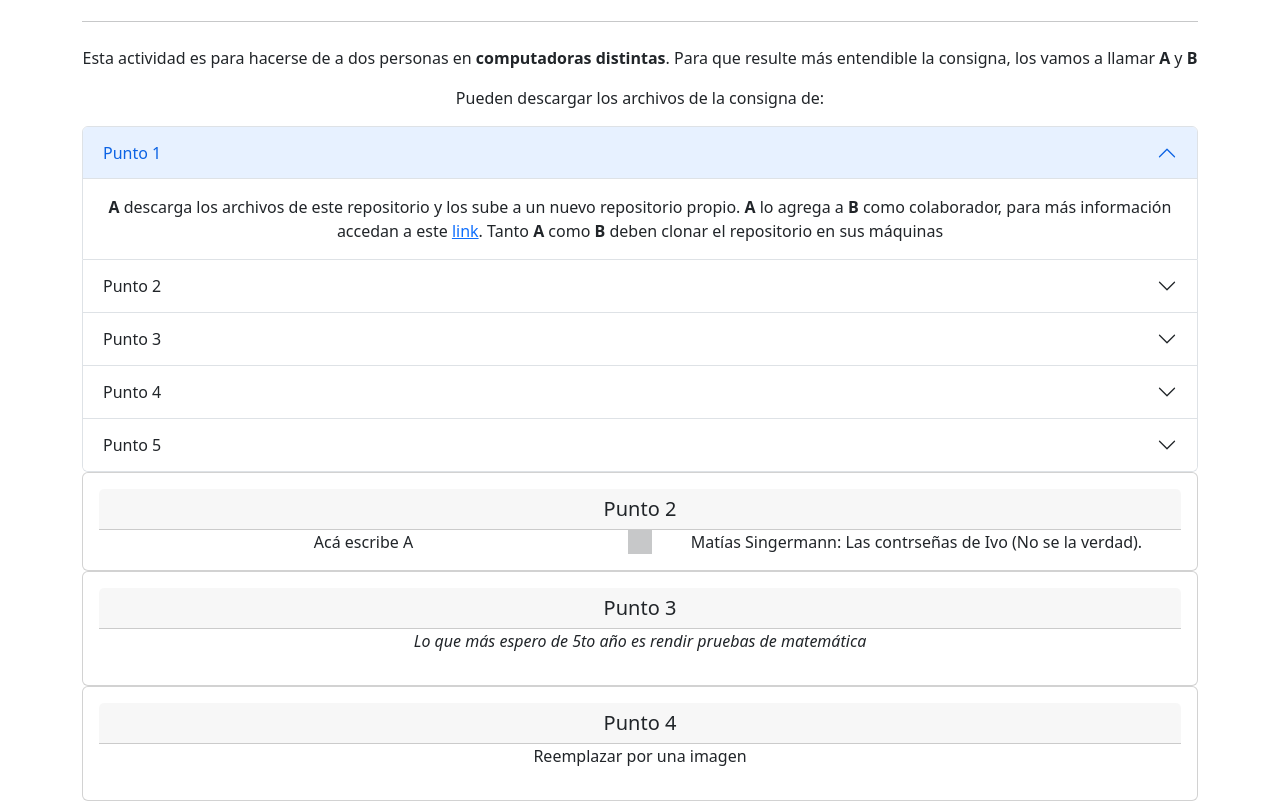
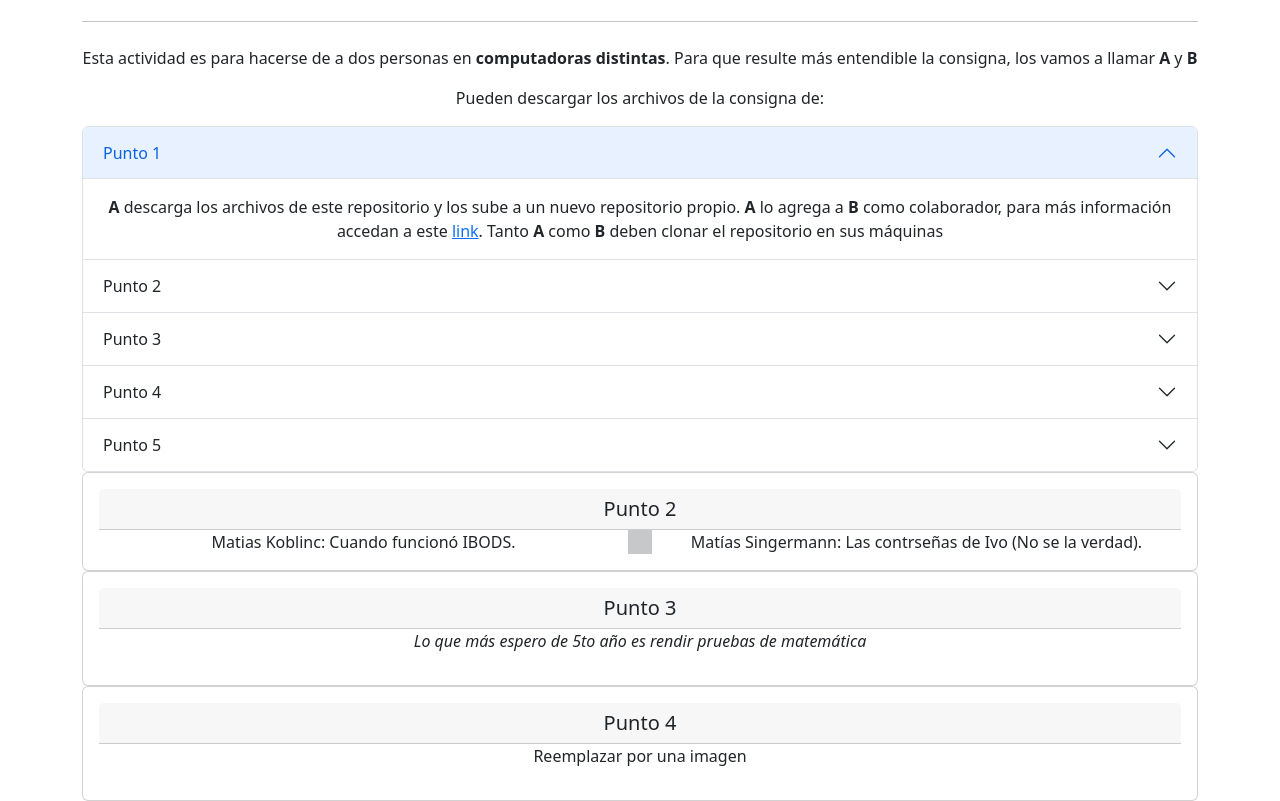
Before and after one commit to matikoblinc/git-prueba-8-3, a plain HTML site: page index.html in a window 1280 px wide. Shown: the part 108-909 px from the top of the page. Drawn offline with nearby package versions, Linux system fonts and the light colour scheme.

Commit message:
mejor experiencia MK

```diff
--- a/index.html
+++ b/index.html
@@ -84,7 +84,7 @@
           <div class="container">
             <div class="row">
               <div class="col-sm">
-                Acá escribe A
+                Matias Koblinc: Cuando funcionó IBODS.
               </div>
               <div class="vr"></div>
               <div class="col-sm">
```
